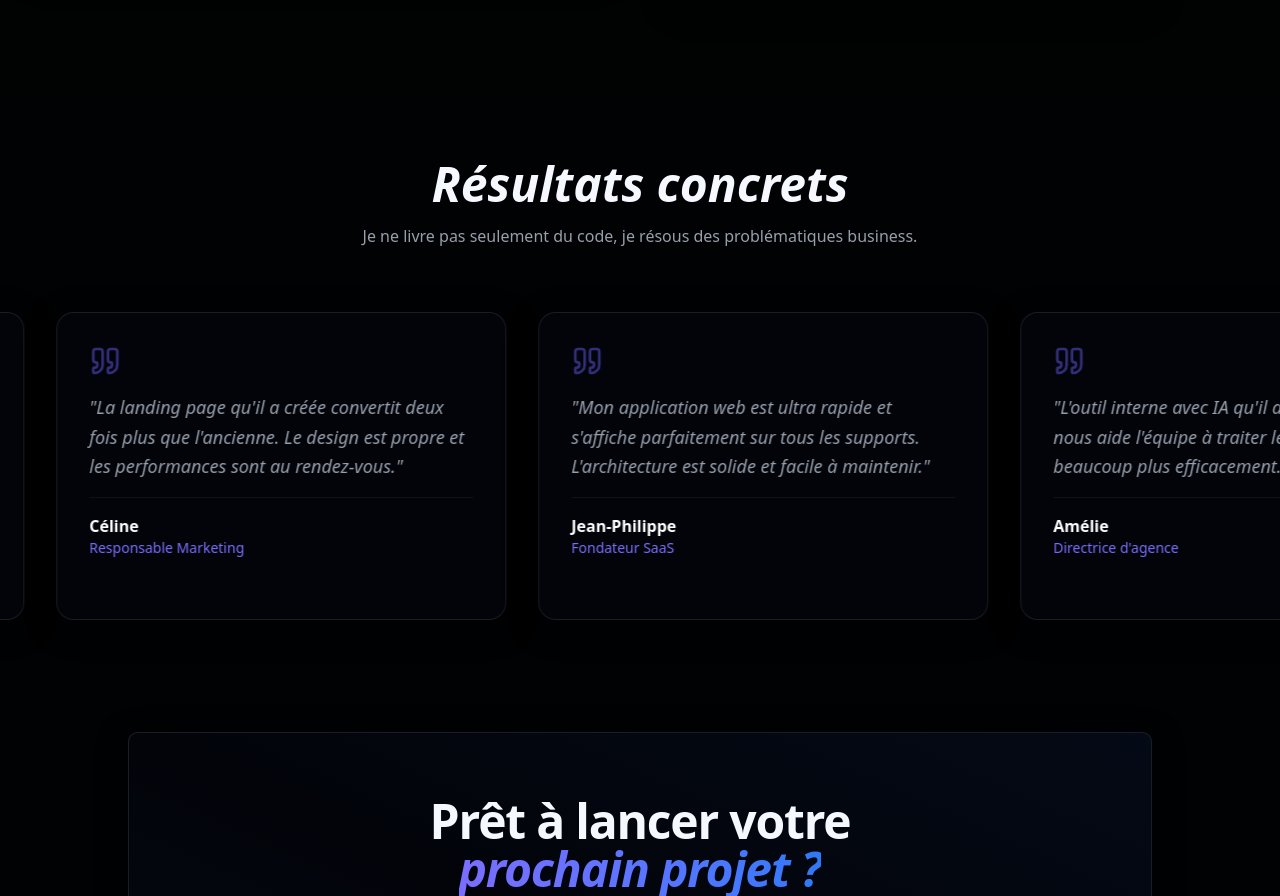
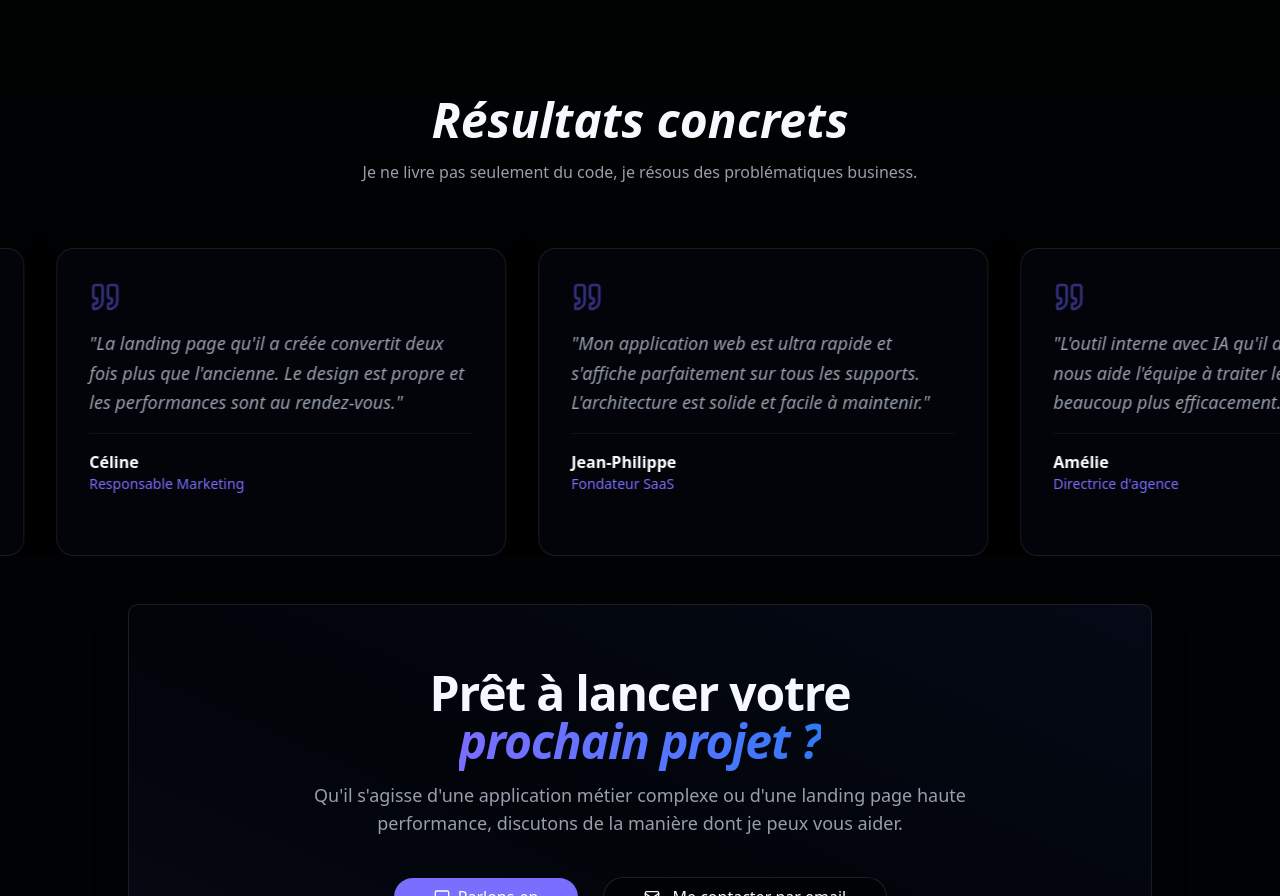
Before and after one commit to alassaneabdoulmatine-cloud/Monportfolio, a Next.js app: page / in a window 1280 px wide. Shown: the part 4264-5160 px from the top of the page. Built offline with nearby package versions, Linux system fonts and the light colour scheme.

Commit message:
version correct

```diff
--- a/components/Testimonials.tsx
+++ b/components/Testimonials.tsx
@@ -32,7 +32,7 @@ const testimonials = [
  */
 export function Testimonials() {
   return (
-    <section id="testimonials" className="py-16 overflow-hidden bg-black/10">
+    <section id="testimonials" className=" overflow-hidden bg-black/10">
       <div className="max-w-7xl mx-auto px-4 sm:px-8 mb-16 text-center space-y-4">
         <h2 className="text-3xl sm:text-5xl font-bold italic">Résultats concrets</h2>
         <p className="text-muted-foreground max-w-2xl mx-auto">
```
